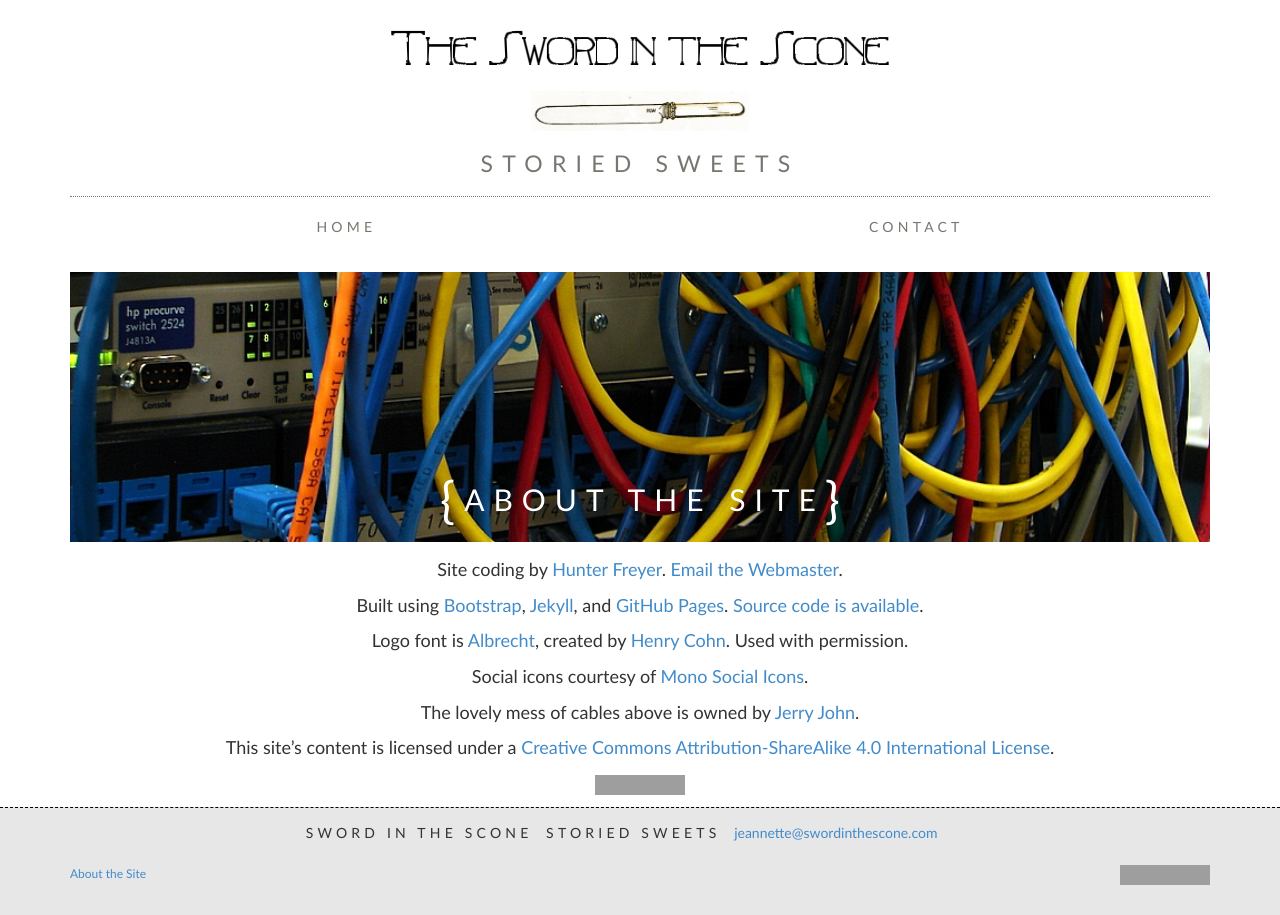
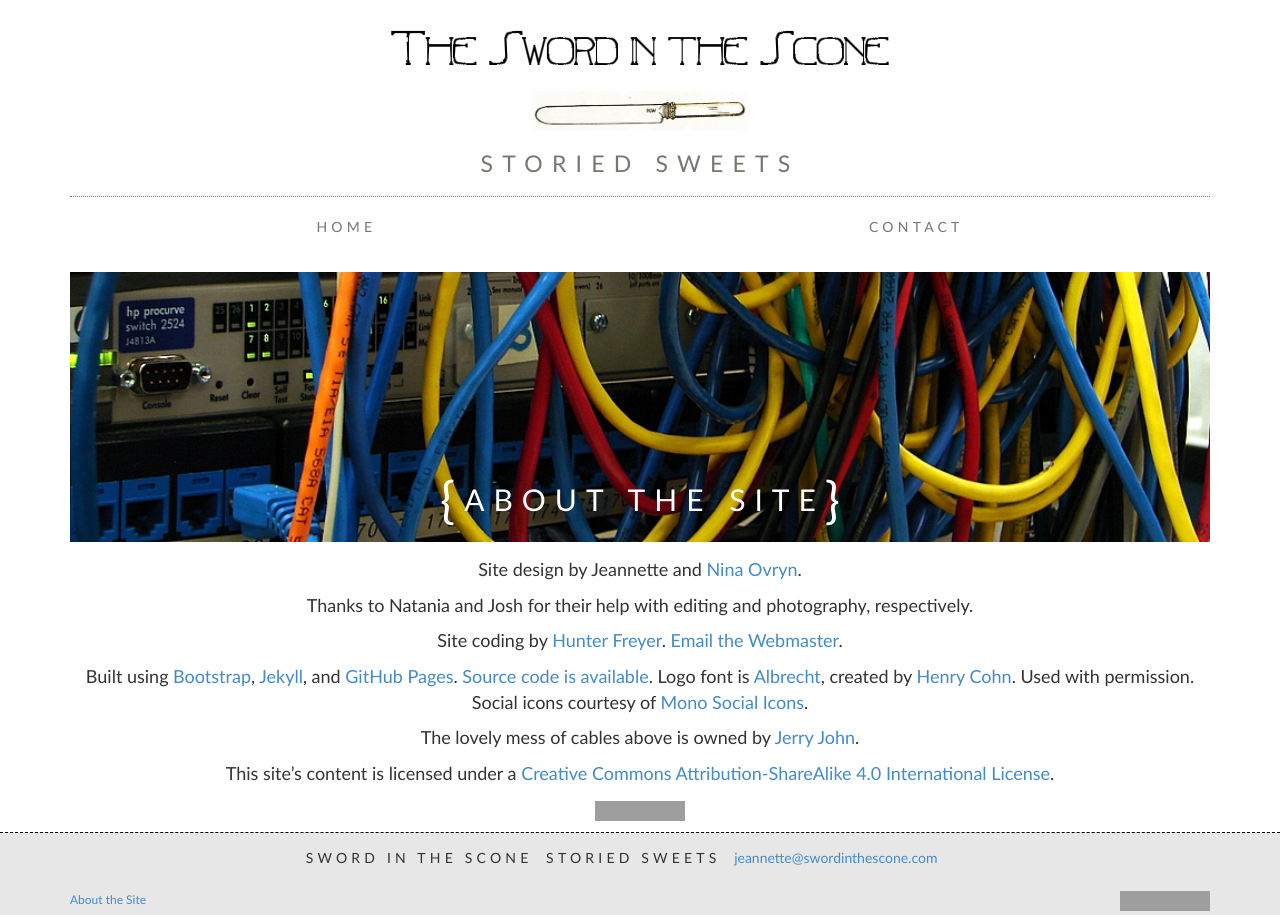
Before and after one commit to SwordInTheScone/swordinthescone.com, a Jekyll site: the page built from siteinfo.md, in a window 1280 px wide. Built offline with Jekyll 4.4.1, drawn with Linux system fonts in a browser that asks for light colours; some web fonts are replaced; grey boxes are pictures that could not be loaded.

Commit message:
More credits

```diff
--- a/siteinfo.md
+++ b/siteinfo.md
@@ -6,16 +6,18 @@ id: siteinfo
 {:.img-header}
 # About the Site
 
+Site design by Jeannette and [Nina Ovryn](http://ninaovryndesign.com/).
+
+Thanks to Natania and Josh for their help with editing and photography,
+respectively.
+
 Site coding by [Hunter Freyer](http://hjfreyer.com). [Email the Webmaster](mailto:webmaster@swordinthescone.com).
 
 Built using [Bootstrap](http://getbootstrap.com), [Jekyll](http://jekyllrb.com),
 and [GitHub Pages](http://pages.github.com).
 [Source code is available](https://github.com/SwordInTheScone/swordinthescone.com).
-
 Logo font is [Albrecht](http://www.dafont.com/albrecht.font), created by [Henry
-Cohn](mailto:cohnin5@gmail.com). Used with permission.
-
-Social icons courtesy of [Mono Social Icons](http://drinchev.github.io/monosocialiconsfont/).
+Cohn](mailto:cohnin5@gmail.com). Used with permission. Social icons courtesy of [Mono Social Icons](http://drinchev.github.io/monosocialiconsfont/).
 
 The lovely mess of cables above is owned by
 [Jerry John](https://www.flickr.com/photos/jerryjohn/63351338/).
```
